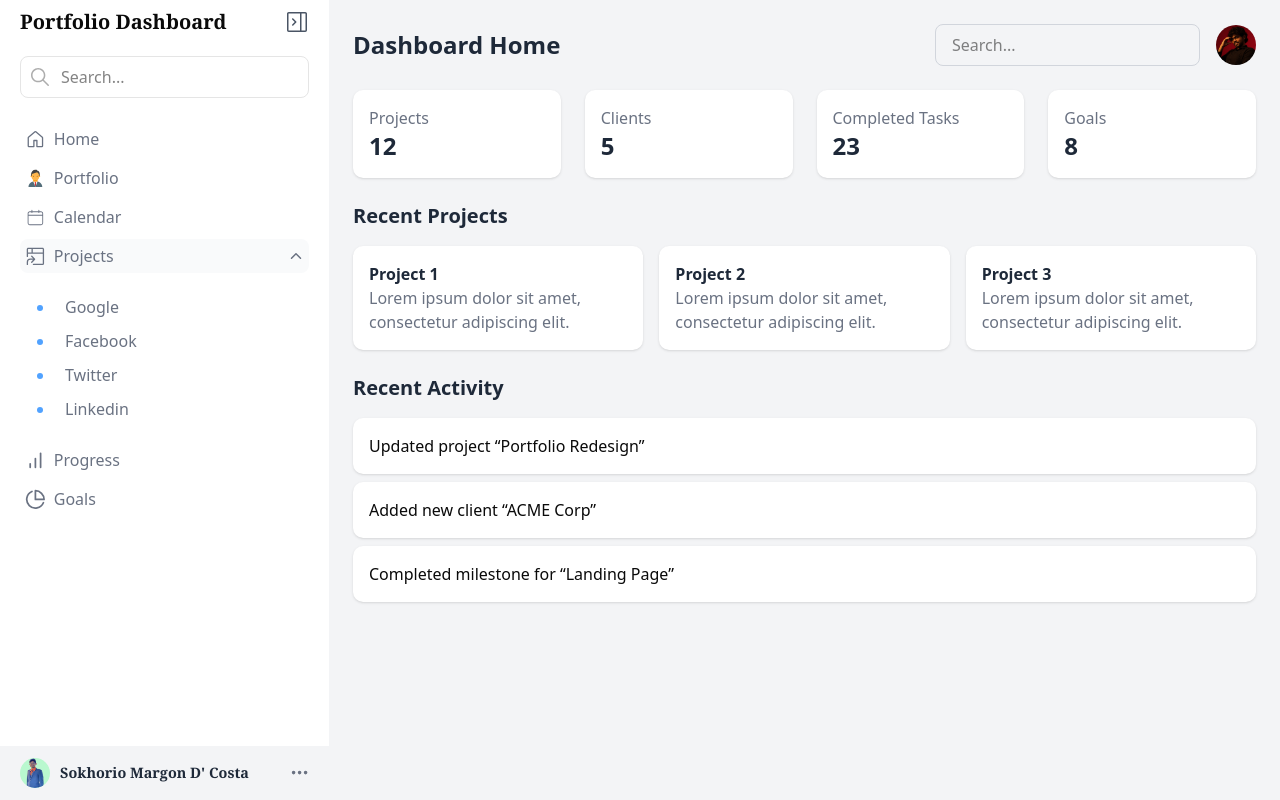
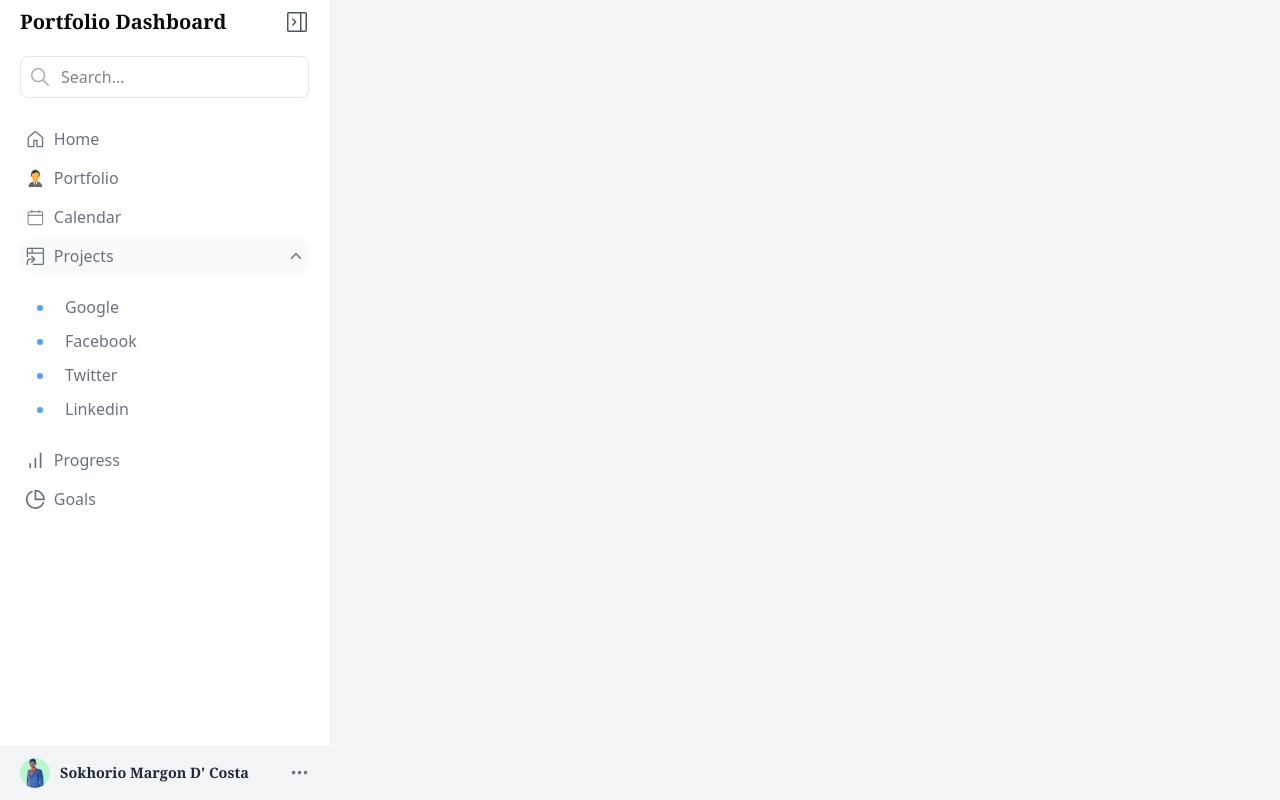
Before and after one commit to Marg0n/next-level-portfolio, a Next.js app: page /dashboard in a window 1280 px wide. Built offline with nearby package versions, Linux system fonts and the light colour scheme.

Commit message:
Add/Modify: Added DashboardMainframe to dynamicaly change the components.

```diff
--- a/src/app/(DashboardLayout)/dashboard/page.tsx
+++ b/src/app/(DashboardLayout)/dashboard/page.tsx
@@ -1,4 +1,4 @@
-import Dashboard from '@/components/modules/dashboard/Dashboard';
+import DashboardMainframe from '@/components/modules/dashboard/DashboardMainframe';
 import React from 'react';
 
 // meta tags
@@ -10,7 +10,7 @@ export const metadata = {
 const dashboard = () => {
     return (
         <div>
-            <Dashboard/>
+            <DashboardMainframe/>
         </div>
     );
 };
--- /dev/null
+++ b/src/components/modules/dashboard/DashboardMainframe.tsx
@@ -0,0 +1,19 @@
+import DashboardSidebar from "./DashboardSidebar";
+// import ResponsiveSidebar from './ResponsiveSidebar';
+
+
+const DashboardMainframe = ({ children }: { children: React.ReactNode }) => {
+  return (
+    <div className="flex h-screen bg-gray-100 dark:bg-slate-900">
+      {/* Sidebar */}
+      <DashboardSidebar />
+
+      {/* Main content */}
+      <main className="flex-1 p-6 overflow-auto">
+        <main className="">{children}</main>
+      </main>
+    </div>
+  );
+};
+
+export default DashboardMainframe;
```
